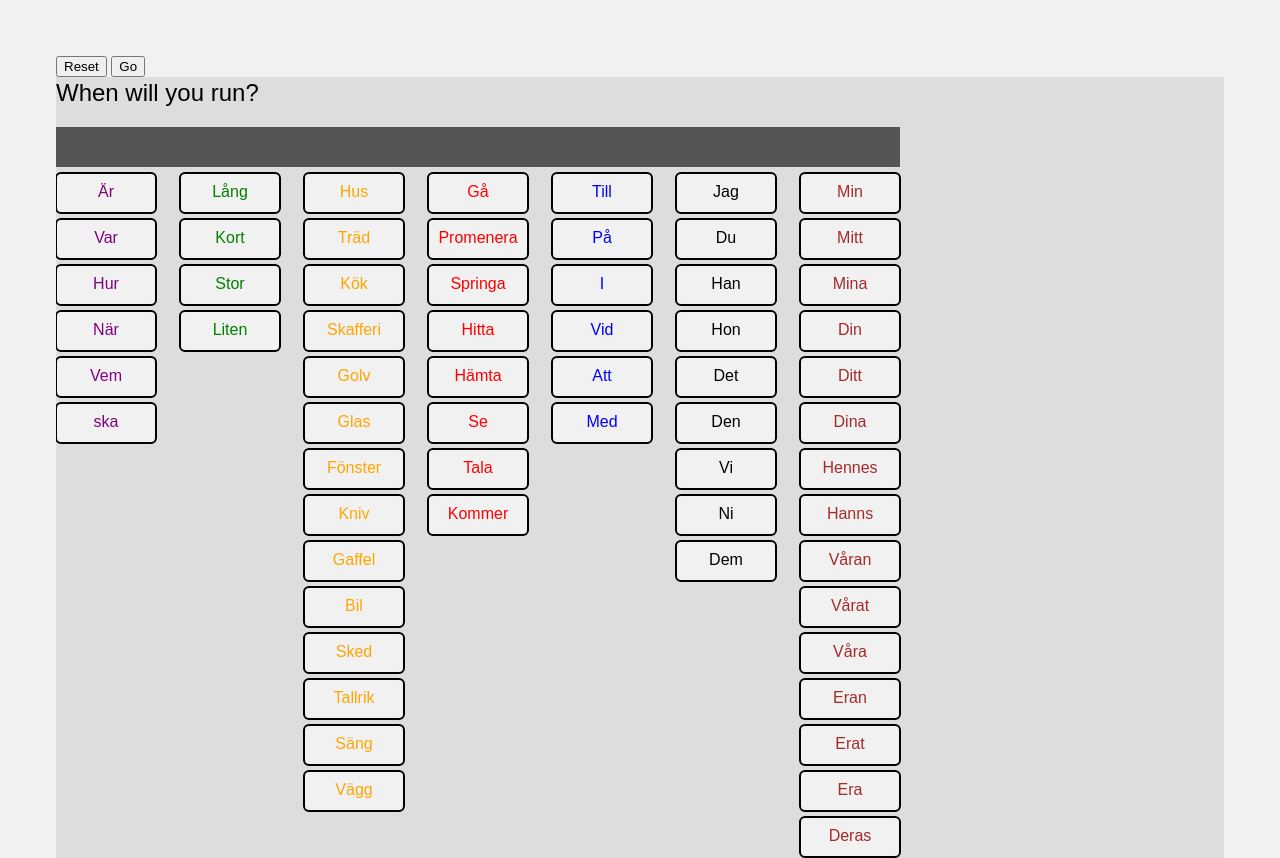
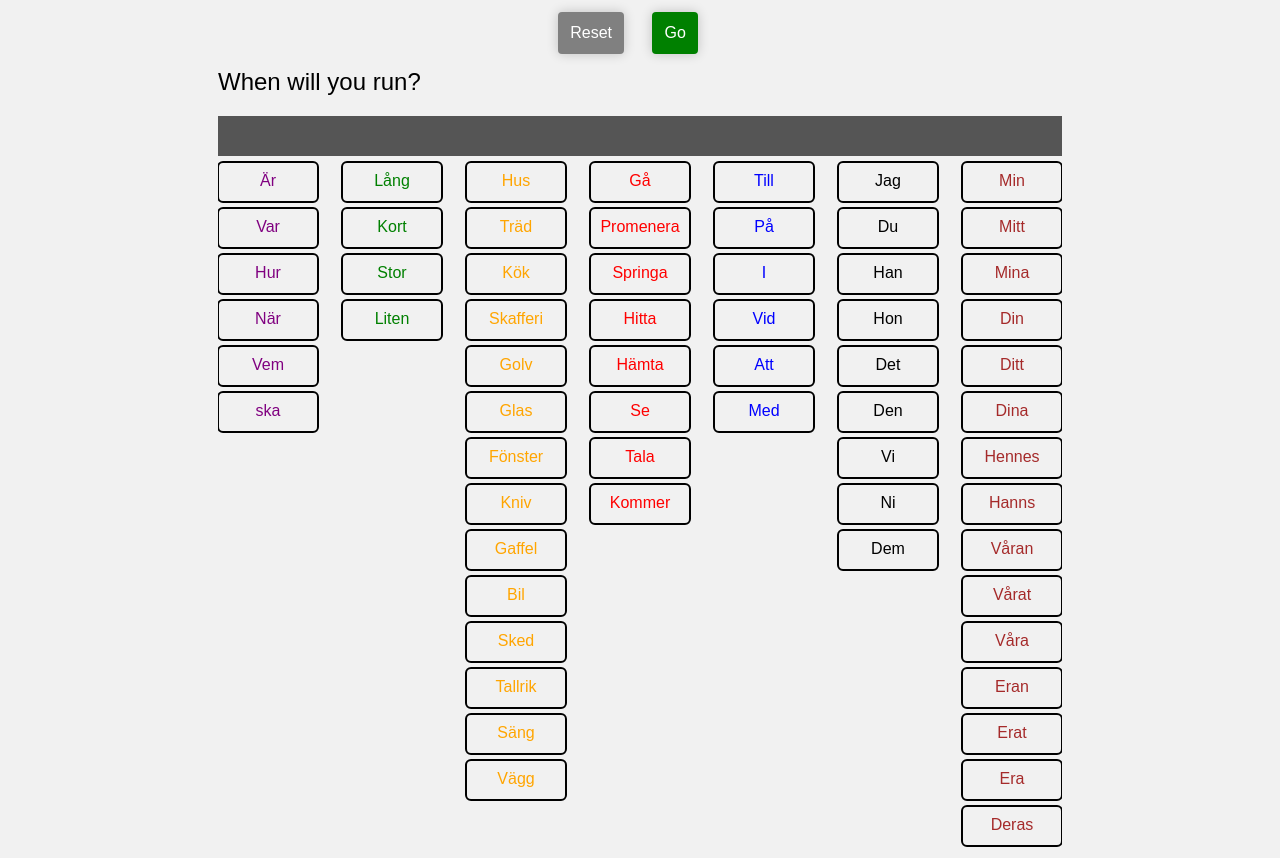
Before and after one commit to rickardd/swedish-sentence-builder, a website with bundled scripts: page index.html in a window 1280 px wide. Shown: the top 858 px of the page. Built offline with nearby package versions, Linux system fonts and the light colour scheme.

Commit message:
updated button styles

```diff
--- a/index.html
+++ b/index.html
@@ -10,14 +10,41 @@
 
 <style>
     body {
-        padding: 48px;
         background-color: #f1f1f1;
         font-family: sans-serif;
+        margin: 12px;
     }
 
     svg {
-        width: 100%;
-        background-color: #ddd;
+        /* width: 100%; */
+        /* background-color: #ddd; */
+        margin: 0 auto;
+        display: block;
+
+    }
+
+    .buttons {
+        text-align: center;
+    }
+
+    button {
+        padding: 12px;
+        margin: 0 24px 12px 0;
+        border-radius: 4px;
+        font-size: 16px;
+        box-shadow: 2px 2px 2px rgba(0, 0, 0, 0.5);
+        border: 0;
+        box-shadow: 0px 0px 12px rgba(0, 0, 0, 0.2);
+    }
+
+    #reset-button {
+        background-color: gray;
+        color: white;
+    }
+
+    #submit-button {
+        background-color: green;
+        color: white;
     }
 
     .target {}
@@ -78,10 +105,11 @@
 </style>
 
 <body>
-
-    <button id="reset-button">Reset</button>
-    <button id="submit-button">Go</button>
-    <svg id="scene" width="800" height="900" xmlns="http://www.w3.org/2000/svg">
+    <div class="buttons">
+        <button id="reset-button">Reset</button>
+        <button id="submit-button">Go</button>
+    </div>
+    <svg id="scene" width="844" height="900" xmlns="http://www.w3.org/2000/svg">
 
         <symbol id="word-template">
             <g class="word-wrapper" transform="translate(0,0)">
```
